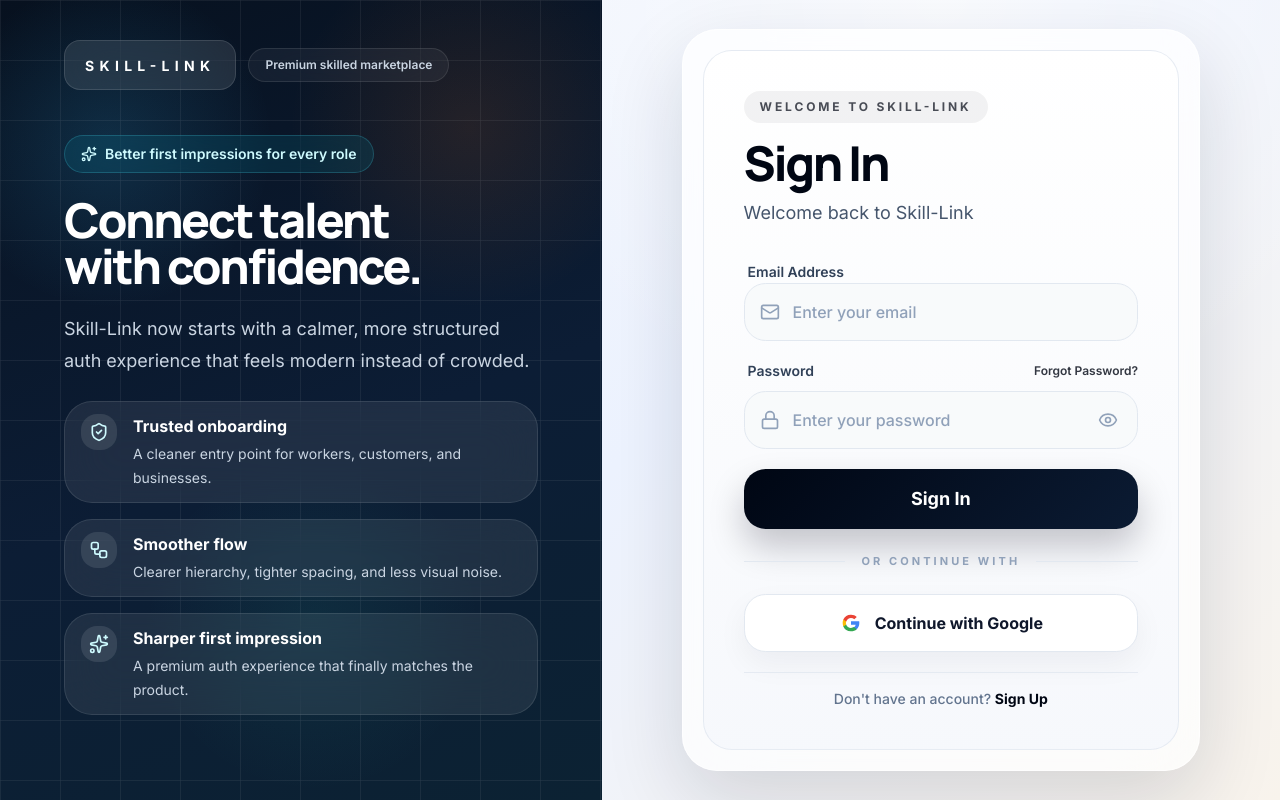
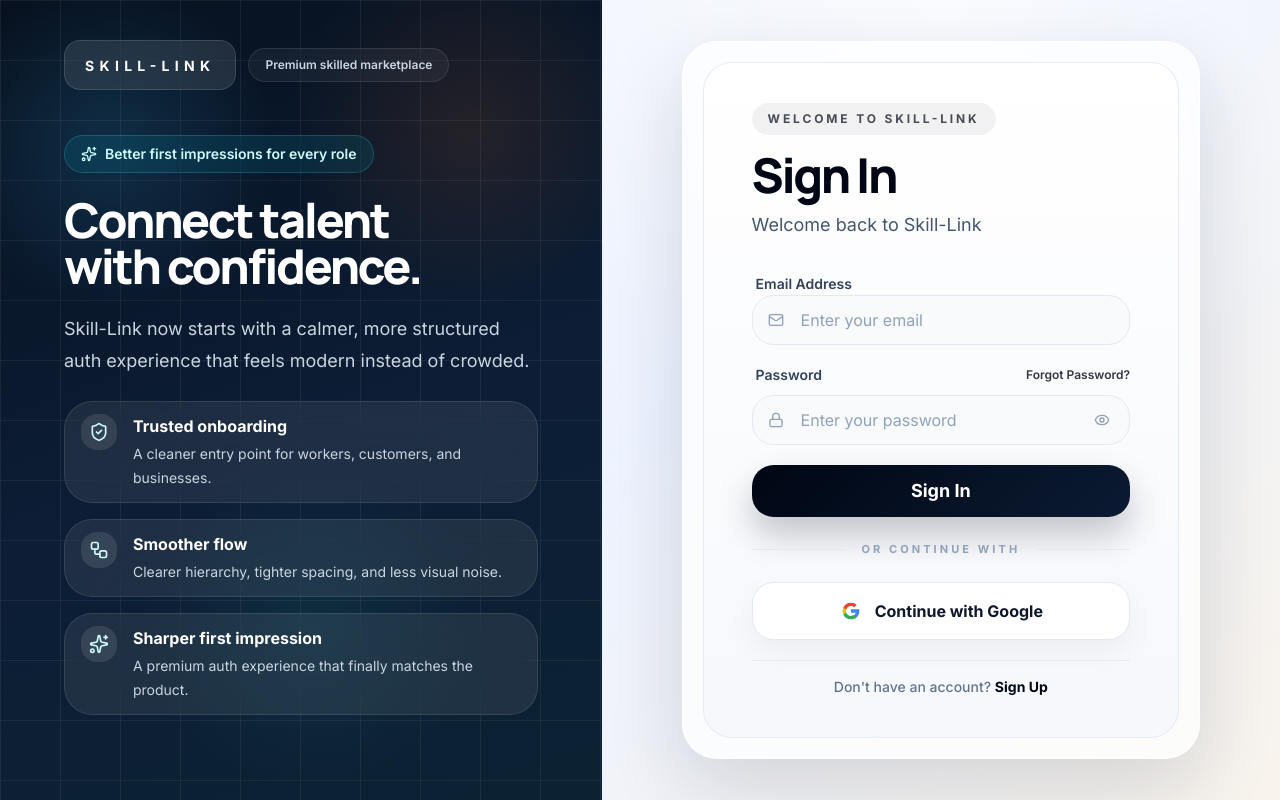
Before and after one commit to Shankar-0707/Skill-Link, a React (Vite) app in the folder Frontend/: page /login in a window 1280 px wide. Built offline with nearby package versions, Linux system fonts and the light colour scheme; no server answers.

Commit message:
layout changes on the frontend

```diff
--- a/Frontend/src/features/auth/components/AuthLayout.tsx
+++ b/Frontend/src/features/auth/components/AuthLayout.tsx
@@ -108,8 +108,8 @@ export const AuthLayout: React.FC<AuthLayoutProps> = ({
         <div className="relative md:hidden">
           <div className="absolute inset-0 bg-[linear-gradient(160deg,#07111f_0%,#0c1d35_55%,#0c2233_100%)]" />
           <div className="absolute inset-0 bg-[radial-gradient(circle_at_top_left,rgba(56,189,248,0.18),transparent_24%),radial-gradient(circle_at_bottom_right,rgba(45,212,191,0.12),transparent_26%)]" />
-          <div className="relative px-5 pb-8 pt-6 text-white">
-            <div className="mb-8 flex items-center justify-between">
+          <div className="relative px-5 pb-6 pt-5 text-white">
+            <div className="mb-6 flex items-center justify-between">
               <div className="flex items-center gap-3">
                 {showBackButton && (
                   <button
@@ -130,10 +130,10 @@ export const AuthLayout: React.FC<AuthLayoutProps> = ({
               </div>
             </div>
 
-            <h1 className="font-headline text-4xl font-extrabold leading-tight tracking-[-0.04em]">
+            <h1 className="font-headline text-3xl font-extrabold leading-tight tracking-[-0.04em]">
               Connect talent with confidence.
             </h1>
-            <p className="mt-3 max-w-sm text-sm leading-6 text-slate-300">
+            <p className="mt-3 max-w-sm text-xs leading-6 text-slate-300">
               Cleaner forms, better spacing, and a more premium first screen.
             </p>
           </div>
@@ -154,7 +154,7 @@ export const AuthLayout: React.FC<AuthLayoutProps> = ({
 
           <div className="relative z-10 w-full max-w-[48rem] md:px-6">
             <div className="rounded-[2.2rem] border border-white/70 bg-white/70 p-3 shadow-[0_28px_80px_rgba(15,23,42,0.14)] backdrop-blur-2xl sm:p-4 md:mx-4 md:my-6 md:p-5">
-              <div className="rounded-[1.8rem] border border-slate-200/80 bg-[linear-gradient(180deg,rgba(255,255,255,0.98),rgba(246,248,252,0.98))] px-6 py-7 sm:px-8 sm:py-8 md:px-10 md:py-10">
+              <div className="rounded-[1.8rem] border border-slate-200/80 bg-[linear-gradient(180deg,rgba(255,255,255,0.98),rgba(246,248,252,0.98))] px-8 py-7 sm:py-8 md:px-10 md:py-10 lg:px-12">
                 <div className="mb-8">
                   <div className="mb-4 inline-flex items-center rounded-full bg-primary/5 px-4 py-2 text-xs font-bold uppercase tracking-[0.24em] text-primary/70">
                     Welcome to Skill-Link
--- a/Frontend/src/features/auth/components/LoginForm.tsx
+++ b/Frontend/src/features/auth/components/LoginForm.tsx
@@ -46,14 +46,14 @@ export const LoginForm: React.FC = () => {
           Email Address
         </label>
         <div className="relative group">
-          <Mail className="absolute left-4 top-1/2 h-5 w-5 -translate-y-1/2 text-slate-400 transition-colors group-focus-within:text-primary" />
+          <Mail className="absolute left-4 top-1/2 h-4 w-4 -translate-y-1/2 text-slate-400 transition-colors group-focus-within:text-primary" />
           <input
             type="email"
             required
             value={email}
             onChange={(event) => setEmail(event.target.value)}
             placeholder="Enter your email"
-            className="w-full rounded-[1.35rem] border border-slate-200 bg-slate-50/80 py-4 pl-12 pr-4 font-medium text-slate-900 outline-none transition-all placeholder:text-slate-400 focus:border-primary/30 focus:bg-white focus:ring-4 focus:ring-primary/10"
+            className="w-full rounded-[1.35rem] border border-slate-200 bg-slate-50/80 py-3 pl-12 pr-4 text-base text-slate-900 outline-none transition-all placeholder:text-slate-400 focus:border-primary/30 focus:bg-white focus:ring-4 focus:ring-primary/10"
           />
         </div>
       </div>
@@ -71,7 +71,7 @@ export const LoginForm: React.FC = () => {
           </Link>
         </div>
         <div className="relative group">
-          <Lock className="absolute left-4 top-1/2 h-5 w-5 -translate-y-1/2 text-slate-400 transition-colors group-focus-within:text-primary" />
+          <Lock className="absolute left-4 top-1/2 h-4 w-4 -translate-y-1/2 text-slate-400 transition-colors group-focus-within:text-primary" />
           <input
             type={showPassword ? "text" : "password"}
             required
@@ -79,14 +79,14 @@ export const LoginForm: React.FC = () => {
             value={password}
             onChange={(event) => setPassword(event.target.value)}
             placeholder="Enter your password"
-            className="w-full rounded-[1.35rem] border border-slate-200 bg-slate-50/80 py-4 pl-12 pr-12 font-medium text-slate-900 outline-none transition-all placeholder:text-slate-400 focus:border-primary/30 focus:bg-white focus:ring-4 focus:ring-primary/10"
+            className="w-full rounded-[1.35rem] border border-slate-200 bg-slate-50/80 py-3 pl-12 pr-12 text-base text-slate-900 outline-none transition-all placeholder:text-slate-400 focus:border-primary/30 focus:bg-white focus:ring-4 focus:ring-primary/10"
           />
           <button
             type="button"
             onClick={() => setShowPassword(!showPassword)}
             className="absolute right-4 top-1/2 -translate-y-1/2 rounded-full p-1 text-slate-400 transition-colors hover:text-primary"
           >
-            {showPassword ? <EyeOff className="w-5 h-5" /> : <Eye className="w-5 h-5" />}
+            {showPassword ? <EyeOff className="w-4 h-4" /> : <Eye className="w-4 h-4" />}
           </button>
         </div>
       </div>
@@ -101,7 +101,7 @@ export const LoginForm: React.FC = () => {
         type="submit"
         disabled={isLoading}
         className={cn(
-          "w-full rounded-[1.35rem] bg-[linear-gradient(135deg,#000613_0%,#0b1b33_100%)] py-4 text-lg font-bold text-white shadow-[0_18px_35px_rgba(2,6,23,0.22)] transition-all active:scale-[0.98]",
+          "w-full rounded-[1.35rem] bg-[linear-gradient(135deg,#000613_0%,#0b1b33_100%)] py-3 text-lg font-bold text-white shadow-[0_18px_35px_rgba(2,6,23,0.22)] transition-all active:scale-[0.98]",
           isLoading ? "cursor-not-allowed opacity-70" : "hover:-translate-y-0.5 hover:shadow-[0_22px_40px_rgba(2,6,23,0.25)]"
         )}
       >
```
